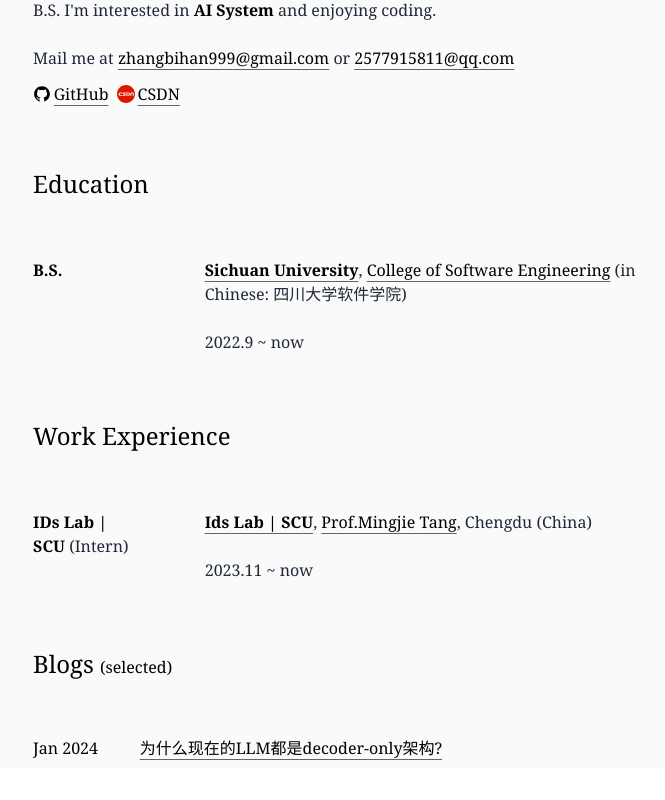
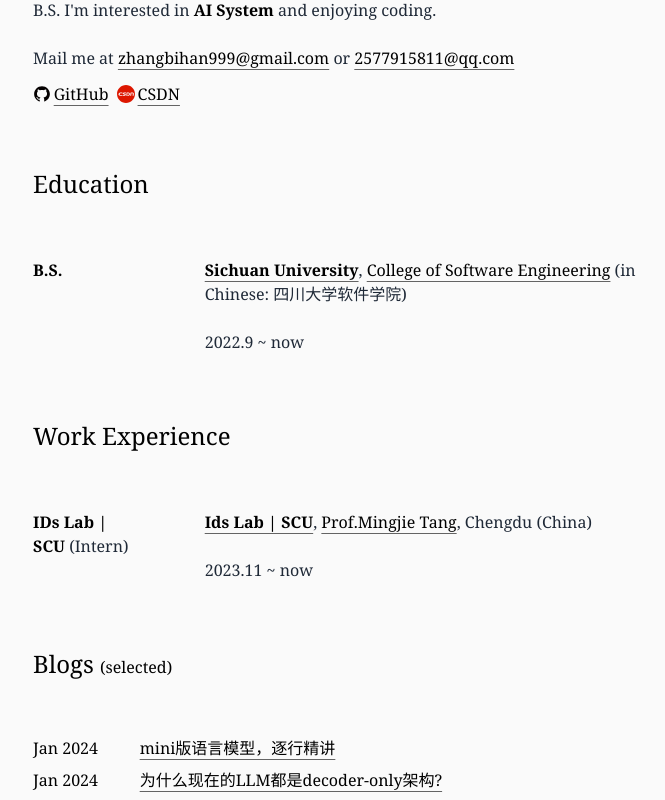
Before and after one commit to zhangbihan999/zhangbihan999.github.io, a Next.js app: page / in a window 1280 px wide. Shown: the part 346-1146 px from the top of the page, without its empty margins (287-952 px from the left). Before the commit the page ends 1114 px from the top, so only its background shows below. Built offline with nearby package versions, Linux system fonts and the light colour scheme.

Commit message:
update info

```diff
--- a/app/page.tsx
+++ b/app/page.tsx
@@ -135,6 +135,8 @@ export default function Home() {
           <br />
           <br />
           <List>
+            <ListItem left={'Jan 2024'} right={<UrlLink url={'https://blog.csdn.net/m0_73615873/article/details/135943523?spm=1001.2014.3001.5501'}
+              bold={false}>mini版语言模型，逐行精讲</UrlLink>} />
             <ListItem left={'Jan 2024'} right={<UrlLink url={'https://blog.csdn.net/m0_73615873/article/details/135905512?spm=1001.2014.3001.5502'}
               bold={false}>为什么现在的LLM都是decoder-only架构?</UrlLink>} />
           </List>
```
